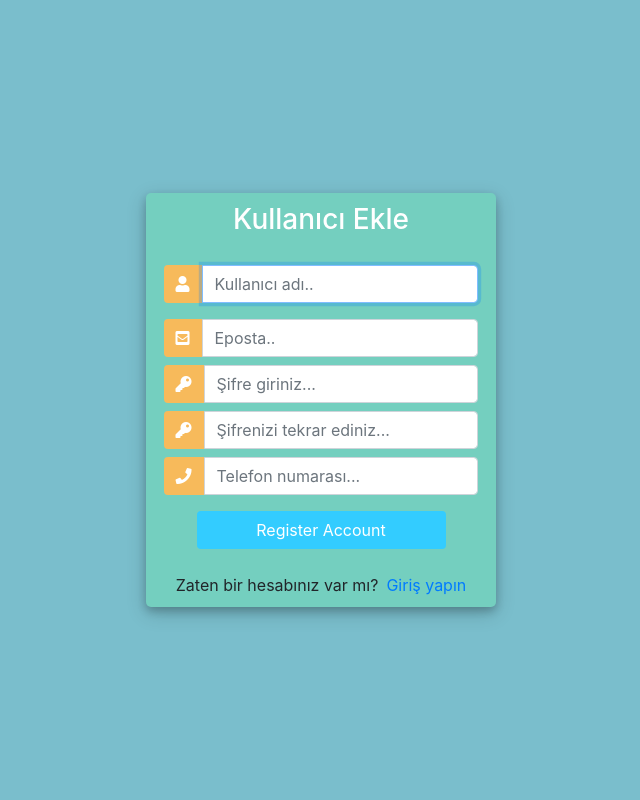
After one commit to kuttamuwa/GarsonCurrencyDjango, a Django app: page /register in a window 1280 px wide. The commit adds this page. Shown: the whole page, without its empty margins (319-959 px from the left). Run offline with Django 3.2, Linux system fonts and the light colour scheme; parts of the project's set-up code (start-up, migrations or seed data) failed here and were passed over; some libraries are stand-ins or nearby versions.

Commit message:
still unstable but its close

```diff
--- a/WebDumanDjango/settings.py
+++ b/WebDumanDjango/settings.py
@@ -124,4 +124,4 @@ USE_TZ = True
 
 STATIC_URL = '/static/'
 
-# AUTH_USER_MODEL = 'dovizapp.DumanUser'
+AUTH_USER_MODEL = 'dovizapp.DumanUser'
--- /dev/null
+++ b/dovizapp/forms.py
@@ -0,0 +1,9 @@
+from django.contrib.auth.forms import UserCreationForm
+
+from dovizapp.models import DumanUser
+
+
+class DumanUserRegisterForm(UserCreationForm):
+    class Meta:
+        model = DumanUser
+        fields = ['username', 'password1', 'password2', 'phone_number', 'email', 'user_permissions']
--- a/dovizapp/urls.py
+++ b/dovizapp/urls.py
@@ -1,4 +1,3 @@
-from django.contrib.auth.views import LoginView
 from django.urls import path
 
 from . import views
@@ -13,11 +12,13 @@ urlpatterns = [
     path('mobilkurlar', views.show_mobil_kurlar, name='mobilkurlar'),
 
     # login, logout vs
+    # path('login', views.login_form, name='login'),
+    path('logout/<str:username>/', views.dovizadmin_logout, name='logout'),
+    path('register', views.register_alternative, name='register'),
     path('login', views.login_form, name='login'),
-    path('logout/<str:username>/', views.dovizadmin_logout, name='logout'),
 
     # bizim admin panelimiz
-    path('dovizadmin', views.admin_page, name='dovizadmin')
+    path('dovizadmin', views.manage_data_view, name='dovizadmin')
     # bir de django admin paneli var o da bizim kullanıcıları, admini
     # filan etkiliyor
 
--- a/dovizapp/views.py
+++ b/dovizapp/views.py
@@ -1,15 +1,16 @@
 import random
 
-from django.contrib.auth.decorators import user_passes_test, login_required
-from django.http import JsonResponse, HttpResponse
+from django.contrib import messages
+from django.contrib.auth import authenticate, login, logout
+from django.contrib.auth.decorators import login_required
+from django.http import JsonResponse
 from django.shortcuts import render, redirect
 from django.template import RequestContext
-from django.contrib.auth import authenticate, login, logout
-from django.contrib import messages
 
 from dovizapp import Auth
 from dovizapp.auth.auth_web import AuthPhone
 from dovizapp.auth.django_login_forms import UserPassLoginForm
+from dovizapp.forms import DumanUserRegisterForm
 from dovizapp.pull_data.get_and_save import MoneyData
 from dovizapp.pull_data.get_sarrafiye import SarrafiyeInfo
 
@@ -21,7 +22,37 @@ def index(request):
     return render(request, 'site_pages/homepage.html')
 
 
-@login_required(login_url='homepage')
+def register_alternative(request):
+    form = DumanUserRegisterForm()
+    context = {"form": form}
+
+    if request.method == "POST":
+        form = DumanUserRegisterForm(request.POST)
+        if form.is_valid():
+            form.save()
+            username = form.cleaned_data.get('username')
+            messages.success(request, f'{username} kullanıcısı başarıyla oluşturuldu !')
+            return redirect('login')
+
+    return render(request, 'admin_pages/register.html', context)
+
+
+def login_alternative(request):
+    if request.method == "POST":
+        username = request.POST.get('username')
+        password = request.POST.get('password')
+
+        user = authenticate(request, username=username, password=password)
+        if user is not None:
+            login(request, user)
+            return redirect('dovizadmin')
+        else:
+            messages.info(request, "Kullanıcı adı veya şifre yanlış !")
+
+    context = {}
+    return render(request, 'admin_pages/login.html', context)
+
+
 def about_page(request):
     return render(request, 'site_pages/about.html')
 
@@ -43,7 +74,7 @@ def show_enduser_sarrafiye(request):
     sarrafiye_data = SarrafiyeInfo.format_currency_data(sarrafiye_data)
 
     return render(request, 'show_pages/web/web_sarrafiye.html', {'data': sarrafiye_data,
-                                              'tarih': SarrafiyeInfo.get_tarih()})
+                                                                 'tarih': SarrafiyeInfo.get_tarih()})
 
 
 def show_mobil_sarrafiye(request):
@@ -78,8 +109,8 @@ def show_mobil_kurlar(request):
 
 def login_form(request):
     if request.method == "POST":
-        if request.user.is_authenticated:
-            return redirect('/admin')
+        # if request.user.is_authenticated:
+        #     return redirect('dovizadmin')
 
         form = UserPassLoginForm(request.POST)
 
@@ -137,13 +168,12 @@ def show_enduser_kurlar(request):
     return render(request, 'show_pages/web/web_kurlar.html', {'data': data, 'tarih': tarih})
 
 
-def dovizadmin_logout(request, username):
+def dovizadmin_logout(request):
     logout(request)
-    print(f"{username} logged out")
 
 
-@login_required(login_url='/login')
-def admin_page(request):
+@login_required(login_url='login')
+def manage_data_view(request):
     # money
     get_data = MoneyData()
     money_data = get_data.runforme()
@@ -158,7 +188,7 @@ def admin_page(request):
     sarrafiye_data = SarrafiyeInfo.add_data_makas_value_info(sarrafiye_data)
     sarrafiye_data = SarrafiyeInfo.format_currency_data(sarrafiye_data)
 
-    return render(request, 'data_managing_page.html', {
+    return render(request, 'admin_pages/data_managing_page.html', {
         'moneyshown': [i for i in money_data if i['title'] in MoneyData.get_para_birimleri_on()],
         'moneyadmin': money_data,
         'sarrafiyeshown': [i for i in sarrafiye_data if i['title'] in SarrafiyeInfo.get_on_represent_values()],
--- a/templates/data_managing_page.html
+++ b/templates/admin_pages/data_managing_page.html
@@ -8,8 +8,8 @@
     <link href="https://cdnjs.cloudflare.com/ajax/libs/highlight.js/8.3/styles/github.min.css" rel="stylesheet">
     <link href="https://maxcdn.bootstrapcdn.com/bootstrap/3.2.0/css/bootstrap.min.css" rel="stylesheet">
     <link href="https://maxcdn.bootstrapcdn.com/font-awesome/4.2.0/css/font-awesome.min.css" rel="stylesheet">
-    <link href="bootstrap-toggle-master/css/bootstrap-toggle.css" rel="stylesheet">
-    <link href="bootstrap-toggle-master/doc/stylesheet.css" rel="stylesheet">
+    <link href="../bootstrap-toggle-master/css/bootstrap-toggle.css" rel="stylesheet">
+    <link href="../bootstrap-toggle-master/doc/stylesheet.css" rel="stylesheet">
     <script src="https://code.jquery.com/jquery-2.1.1.min.js"></script>
     <title> Güneş Kuyumculuk Doviz Uygulaması {% block title %}{% endblock %}</title>
 </head>
--- /dev/null
+++ b/templates/admin_pages/register.html
@@ -0,0 +1,154 @@
+<!DOCTYPE html>
+<html>
+
+<head>
+    <title>Kayıt ol</title>
+    <link rel="stylesheet" href="https://stackpath.bootstrapcdn.com/bootstrap/4.1.3/css/bootstrap.min.css"
+          integrity="sha384-MCw98/SFnGE8fJT3GXwEOngsV7Zt27NXFoaoApmYm81iuXoPkFOJwJ8ERdknLPMO" crossorigin="anonymous">
+    <script src="https://ajax.googleapis.com/ajax/libs/jquery/3.3.1/jquery.min.js"></script>
+    <link rel="stylesheet" href="https://use.fontawesome.com/releases/v5.6.1/css/all.css"
+          integrity="sha384-gfdkjb5BdAXd+lj+gudLWI+BXq4IuLW5IT+brZEZsLFm++aCMlF1V92rMkPaX4PP" crossorigin="anonymous">
+
+    <style>
+        body,
+        html {
+            margin: 0;
+            padding: 0;
+            height: 100%;
+            background: #7abecc !important;
+        }
+
+        .user_card {
+            width: 350px;
+            margin-top: auto;
+            margin-bottom: auto;
+            background: #74cfbf;
+            position: relative;
+            display: flex;
+            justify-content: center;
+            flex-direction: column;
+            padding: 10px;
+            box-shadow: 0 4px 8px 0 rgba(0, 0, 0, 0.2), 0 6px 20px 0 rgba(0, 0, 0, 0.19);
+            -webkit-box-shadow: 0 4px 8px 0 rgba(0, 0, 0, 0.2), 0 6px 20px 0 rgba(0, 0, 0, 0.19);
+            -moz-box-shadow: 0 4px 8px 0 rgba(0, 0, 0, 0.2), 0 6px 20px 0 rgba(0, 0, 0, 0.19);
+            border-radius: 5px;
+
+        }
+
+        .form_container {
+            margin-top: 20px;
+        }
+
+        #form-title {
+            color: #fff;
+        }
+
+        .login_btn {
+            width: 100%;
+            background: #33ccff !important;
+            color: white !important;
+        }
+
+        .login_btn:focus {
+            box-shadow: none !important;
+            outline: 0px !important;
+        }
+
+        .login_container {
+            padding: 0 2rem;
+        }
+
+        .input-group-text {
+            background: #f7ba5b !important;
+            color: white !important;
+            border: 0 !important;
+            border-radius: 0.25rem 0 0 0.25rem !important;
+        }
+
+        .input_user,
+        .input_pass:focus {
+            box-shadow: none !important;
+            outline: 0px !important;
+        }
+
+    </style>
+
+</head>
+<body>
+<div class="container h-100">
+    <div class="d-flex justify-content-center h-100">
+        <div class="user_card">
+            <div class="d-flex justify-content-center">
+                <h3 id="form-title">Kullanıcı Ekle</h3>
+            </div>
+            <div class="d-flex justify-content-center form_container">
+
+                <form method="POST" action="">
+                    {% csrf_token %}
+                    <div class="input-group mb-3">
+                        <div class="input-group-append">
+                            <span class="input-group-text"><i class="fas fa-user"></i></span>
+                        </div>
+                        {{ form.username }}
+                    </div>
+                    <div class="input-group mb-2">
+                        <div class="input-group-append">
+                            <span class="input-group-text"><i class="fas fa-envelope-square"></i></span>
+                        </div>
+                        {{ form.email }}
+                    </div>
+                    <div class="input-group mb-2">
+                        <div class="input-group-append">
+                            <span class="input-group-text"><i class="fas fa-key"></i></span>
+                        </div>
+                        {{ form.password1 }}
+                    </div>
+                    <div class="input-group mb-2">
+                        <div class="input-group-append">
+                            <span class="input-group-text"><i class="fas fa-key"></i></span>
+                        </div>
+                        {{ form.password2 }}
+                    </div>
+
+                    <div class="input-group mb-2">
+                        <div class="input-group-append">
+                            <span class="input-group-text"><i class="fas fa-phone"></i> </span>
+                        </div>
+                        {{ form.phone_number }}
+                    </div>
+
+                    <div class="d-flex justify-content-center mt-3 login_container">
+                        <input class="btn login_btn" type="submit" value="Register Account">
+                    </div>
+                </form>
+            </div>
+
+            {{ form.errors }}
+
+            <div class="mt-4">
+                <div class="d-flex justify-content-center links">
+                    Zaten bir hesabınız var mı? <a href="{% url 'login' %}" class="ml-2">Giriş yapın</a>
+                </div>
+            </div>
+        </div>
+    </div>
+</div>
+<script>
+    /* Because i didnt set placeholder values in forms.py they will be set here using vanilla Javascript
+//We start indexing at one because CSRF_token is considered and input field
+*/
+
+    //Query All input fields
+    var form_fields = document.getElementsByTagName('input');
+    form_fields[1].placeholder = 'Kullanıcı adı..';
+    form_fields[2].placeholder = 'Eposta..';
+    form_fields[3].placeholder = 'Şifre giriniz...';
+    form_fields[4].placeholder = 'Şifrenizi tekrar ediniz...';
+    form_fields[5].placeholder = 'Telefon numarası...';
+
+    for (var field in form_fields) {
+        form_fields[field].className += ' form-control'
+    }
+</script>
+</body>
+</html>
```
Also changed, not shown: dovizapp/admin.py (+11 -11 lines), dovizapp/models.py (+61 -5 lines), templates/admin_pages/login.html (added, +131 -0 lines), templates/authentication.html (deleted, +0 -68 lines).
